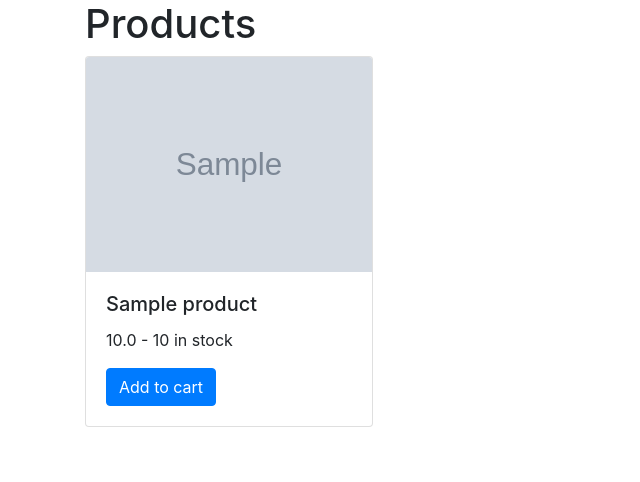
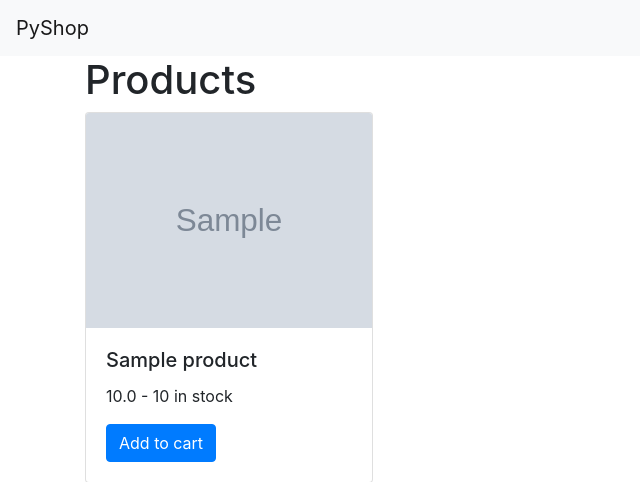
Before and after one commit to arsamsarabi/PyShop, a Django app: page /products/ in a window 1280 px wide. Shown: the top 482 px of the page, without its empty margins (0-640 px from the left). Run offline with Django 3.2, Linux system fonts and the light colour scheme; tables that the repository leaves empty hold one stand-in row (values such as "Sample post"); grey boxes marked "Sample" are stand-in pictures; some libraries are stand-ins or nearby versions.

Commit message:
🎨 Adds base Navbar and moves base.html one up

```diff
--- a/pyshop/settings.py
+++ b/pyshop/settings.py
@@ -55,7 +55,9 @@ ROOT_URLCONF = 'pyshop.urls'
 TEMPLATES = [
     {
         'BACKEND': 'django.template.backends.django.DjangoTemplates',
-        'DIRS': [],
+        'DIRS': [
+            os.path.join(BASE_DIR, "templates")
+        ],
         'APP_DIRS': True,
         'OPTIONS': {
             'context_processors': [
--- a/products/templates/base.html
+++ b/templates/base.html
@@ -12,6 +12,10 @@
   </head>
   <body>
 
+    <nav class="navbar navbar-light bg-light">
+      <a class="navbar-brand" href="/products">PyShop</a>
+    </nav>
+
     <main class="container">
         {% block content %}
         {% endblock%}
```
